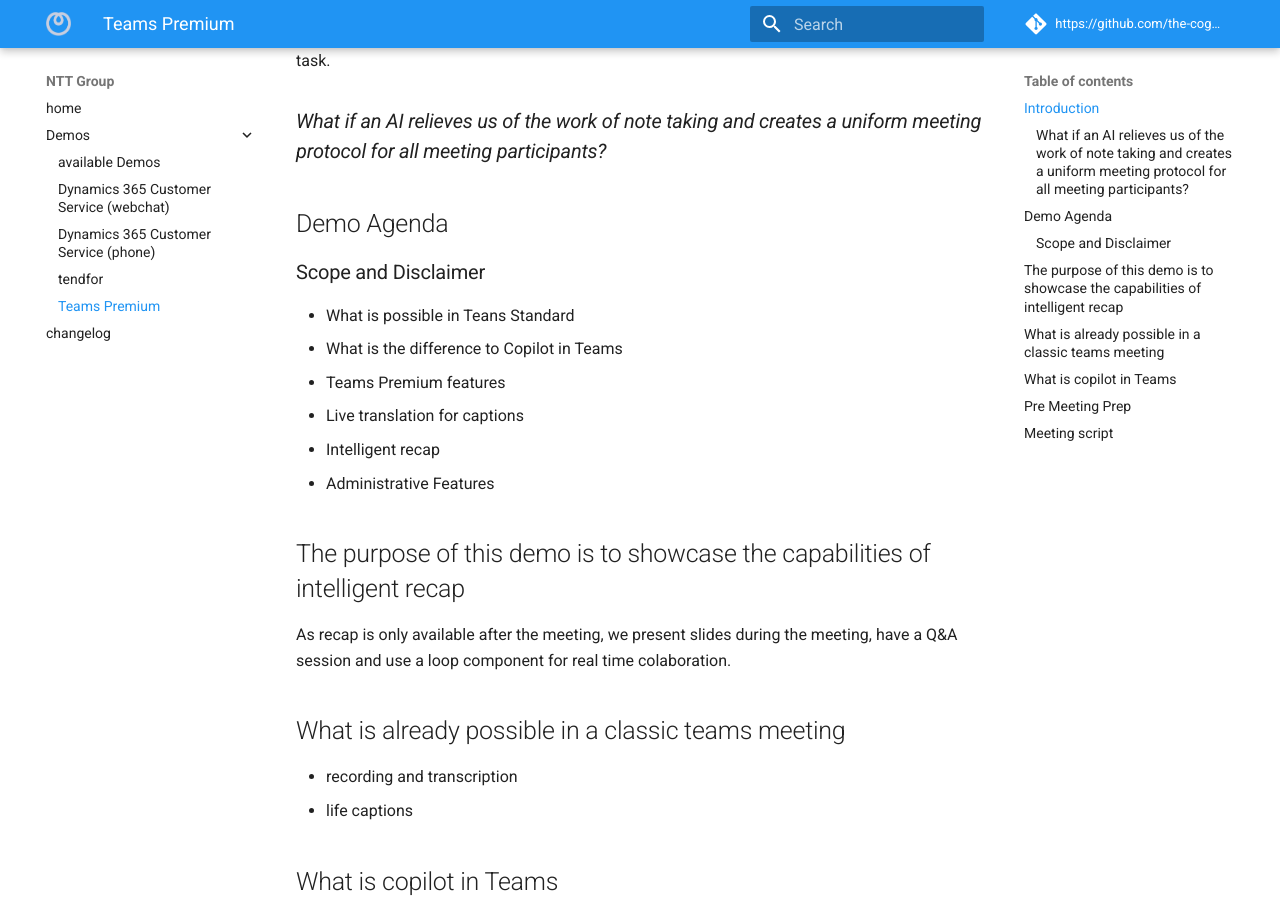
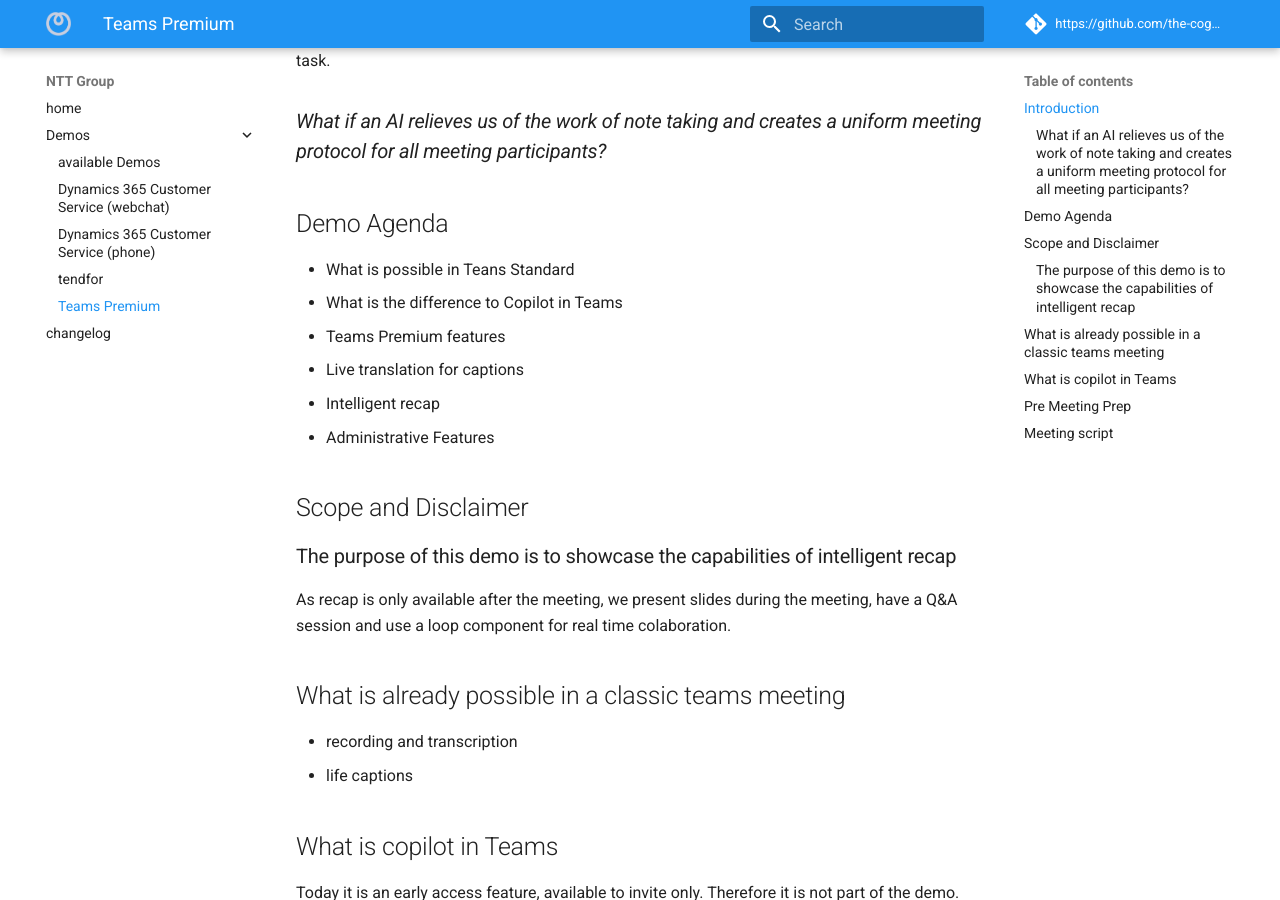
Before and after one commit to the-cognitiveservices-ninja/demo-environment, an MkDocs documentation site: the page built from docs/scripts/teams_premium.md, in a window 1280 px wide and 900 px high, scrolled down 351 px. Built offline with MkDocs 1.6.1 and Material for MkDocs 9.7.7, drawn with Linux system fonts in a browser that asks for light colours; comment, search, counter and statistics services are not loaded; part of the change alters nothing that is shown.

```diff
--- a/docs/scripts/teams_premium.md
+++ b/docs/scripts/teams_premium.md
@@ -11,7 +11,6 @@ Our real work takes place after the meeting. We refer back to our notes for this
 ### *What if an AI relieves us of the work of note taking and creates a uniform meeting protocol for all meeting participants?*
 
 ## Demo Agenda
-### Scope and Disclaimer
 - What is possible in Teans Standard
 - What is the difference to Copilot in Teams
 - Teams Premium features
@@ -19,7 +18,8 @@ Our real work takes place after the meeting. We refer back to our notes for this
 -   Intelligent recap
 - Administrative Features
 
-## The purpose of this demo is to showcase the capabilities of intelligent recap
+## Scope and Disclaimer
+### The purpose of this demo is to showcase the capabilities of intelligent recap
 As recap is only available after the meeting, we present slides during the meeting, have a Q&A session and use a loop component for real time colaboration.
 
 ## What is already possible in a classic teams meeting
```
